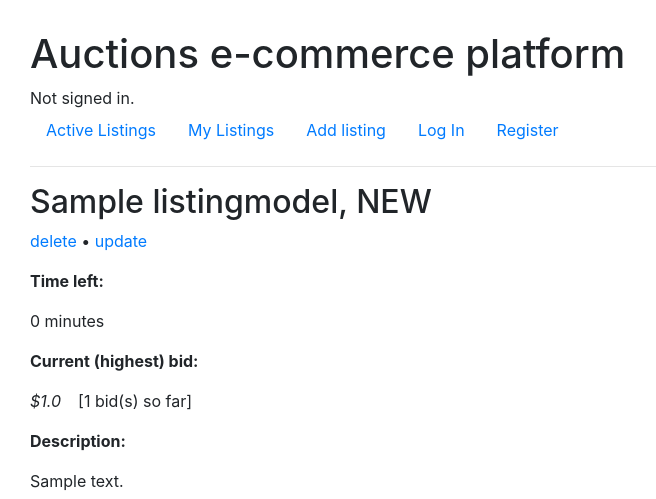
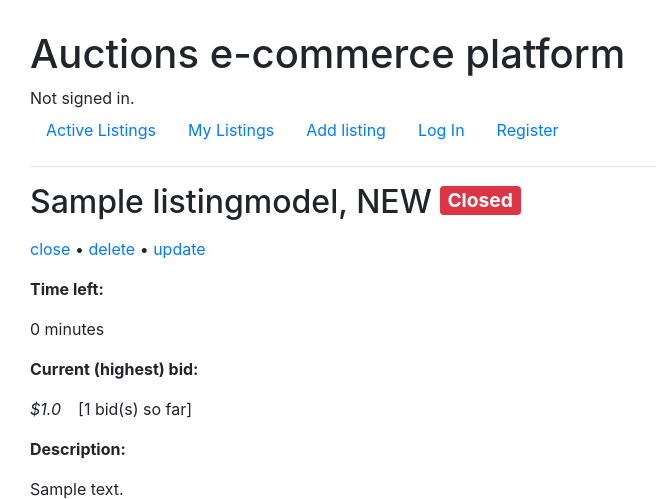
Before and after one commit to Egor4ik325/auction-commerce, a Django app: page /listings/1 in a window 1280 px wide. Shown: the top 499 px of the page, without its empty margins (0-656 px from the left). Run offline with Django 3.2, Linux system fonts and the light colour scheme; tables that the repository leaves empty hold one stand-in row (values such as "Sample post"); some libraries are stand-ins or nearby versions.

Commit message:
Implement close listing functionality

```diff
--- a/auctions/models.py
+++ b/auctions/models.py
@@ -64,6 +64,10 @@ class ListingModel(models.Model):
         validators=[MinValueValidator(current_datetime())]
     )
 
+    # User-defined listing active status
+    closed = models.BooleanField(
+        _("Listing before endtime closed"), default=False)
+
     def clean(self):
         """Custom model validation. clean() = pass in BaseModel."""
         if self.start_datetime > self.end_datetime:
@@ -79,11 +83,19 @@ class ListingModel(models.Model):
         cur_datetime = current_datetime()
         return cur_datetime > self.start_datetime
 
+    # Listing statuses:
+    # - starts (cur time before start)
+    # - active (cur time between start/end)
+    # - over (cur time after end)
+    # - closed (_active = False)
+
     @property
     def active(self):
         """Return wether listing is still active."""
         cur_datetime = current_datetime()
-        return cur_datetime < self.end_datetime
+        now = self.start_datetime < cur_datetime < self.end_datetime
+        not_closed = not self.closed
+        return now and not_closed
 
     @property
     def current_bid(self):
--- a/auctions/templates/auctions/listings/listing.html
+++ b/auctions/templates/auctions/listings/listing.html
@@ -1,9 +1,16 @@
 {% extends 'auctions/layout.html' %}
 
 {% block body %}
+    {% include 'auctions/messages.html' %}
+
     {# Display item (listing) page #}
-    <h2>{{ listing.title }}, {{ listing.condition }}</h2>
+    <h2 class="d-flex center mb-3">{{ listing.title }}, {{ listing.condition }}
+    {% if not listing.active %}
+        <small><span class="badge badge-danger ml-2">Closed</span></small>
+    {% endif %}
+    </h2>
     <p>
+    <a href="{% url 'close_listing' listing.listing_id %}">close</a> •
     <a href="{% url 'delete_listing' listing.listing_id %}">delete</a> •
     <a href="{% url 'update_listing' listing.listing_id %}">update</a>
     </p>
@@ -11,7 +18,7 @@
     <p>{{ listing.end_datetime|timeuntil }}</p>
 
     <p><strong>Current (highest) bid:</strong></p>
-    <p><em>{{ listing.bid }}</em> &ensp; [{{ listing.bid_count }} bid(s) so far]</p>
+    <p><em>${{ listing.current_bid }}</em> &ensp; [{{ listing.bid_count }} bid(s) so far]</p>
 
     {% if listing.description %}
         <p><strong>Description:</strong></p>
@@ -23,8 +30,6 @@
     <a href="mailto://{{listing.seller.email}}">{{ listing.seller.email }}</a>, <a href="tel://{{listing.sellar.phone}}">{{ listing.seller.phone }}</a></p>
 
     <p><strong>Place your bid:</strong></p>
-    {% include 'auctions/messages.html' %}
-
     <form action="{% url 'bid' listing.listing_id %}" method="POST">
         {% csrf_token %}
         {{ bid_form.bid }}
--- a/auctions/templates/auctions/listings/listings.html
+++ b/auctions/templates/auctions/listings/listings.html
@@ -11,7 +11,7 @@
         {% if listing.active %}
             <span class="badge badge-primary ml-2">Active</span>
         {% else %}
-            <span class="badge badge-secondary ml-2">Over</span>
+            <span class="badge badge-secondary ml-2">Not active</span>
         {% endif %}
         </h4>
         <p>Price: <em>${{ listing.starting_price }}</em></p>
--- a/auctions/urls.py
+++ b/auctions/urls.py
@@ -16,6 +16,8 @@ urlpatterns = [
          views.delete_listing, name="delete_listing"),
     path("listings/update/<int:listing_id>/",
          views.update_listing, name="update_listing"),
+    path("listings/close/<int:listing_id>/",
+         views.close_listing, name="close_listing"),
     path("listings/", views.my_listings, name="my_listings"),
     # Bid
     path('bid/<int:listing_id>', views.bid, name="bid"),
--- a/auctions/views.py
+++ b/auctions/views.py
@@ -2,7 +2,7 @@ from django.contrib.auth import get_user_model, authenticate, login, logout
 from django.contrib.auth.decorators import login_required
 from django.db import IntegrityError
 from django.http import HttpResponse, HttpResponseRedirect, Http404
-from django.shortcuts import render, redirect
+from django.shortcuts import render, redirect, get_object_or_404
 from django.urls import reverse
 from django.contrib import messages
 from django.core.exceptions import ValidationError
@@ -23,7 +23,8 @@ def index(request):
     for user in users:
         cur_datetime = current_datetime()
         # Query all active listings (instance.RelatedManager.QuerySet)
-        listings.extend(user.listings.filter(end_datetime__gt=cur_datetime))
+        listings.extend(user.listings.filter(
+            end_datetime__gt=cur_datetime, start_datetime__lt=cur_datetime, closed=False))
 
     context = {'listings': listings}
     return render(request, "auctions/index.html", context)
@@ -148,14 +149,13 @@ def add_listing(request):
 def owner_required(func):
     """Check weather user is the owner of requesting listing."""
     def inner(request, listing_id):
-        l = ListingModel.objects.get(pk=listing_id)
-        if l.exists():
-            if l.seller == request.user:
-                return func(request, listing_id)
-        raise Http404()
+        l = get_object_or_404(ListingModel, pk=listing_id)
+        if l.seller == request.user:
+            return func(request, listing_id)
     return inner
 
 
+@login_required
 @owner_required
 def delete_listing(request, listing_id):
     """Delete listing with id=listing_id."""
@@ -163,6 +163,7 @@ def delete_listing(request, listing_id):
     return redirect(reverse('index'))
 
 
+@login_required
 @owner_required
 def update_listing(request, listing_id):
     """Return form to edit created listing."""
@@ -191,6 +192,28 @@ def update_listing(request, listing_id):
 
 
 @login_required
+@owner_required
+def close_listing(request, listing_id):
+    """
+    Close currently active listing (switch closed flag).
+
+    Validate:
+    1. user is loged-in and owner
+    2. listing exists
+    3. listing is not closed
+    """
+    # Request validation
+    l = get_object_or_404(ListingModel, pk=listing_id)
+    if not l.active:
+        messages.info(request, "Listing is already closed")
+    else:
+        l.closed = True
+        l.save()
+        messages.info(request, "Closed the listing")
+    return redirect(reverse(listing, args=[listing_id]))
+
+
+@login_required
 def my_listings(request):
     """Return listings of the requesting user."""
     # Get user listings
@@ -205,8 +228,10 @@ def bid(request, listing_id):
     """
     User request to bid on listing (login is required).
 
-    Validate bid and updates the listing model.
-    Save bid to database.
+    Validate:
+    1. Validate user (loged in, not owner)  - Http404
+    2. Validate listing existence           - Http404
+    3. Validate listing activity            - error message
     """
     # Bidding functionality
     if request.method == 'POST':
@@ -214,6 +239,10 @@ def bid(request, listing_id):
         # Check weather this listing really exists
         if l is None:
             raise Http404()
+
+        if not l.active:
+            messages.error(request, "Listing is not active to bid.")
+            return redirect(reverse('listing', args=[listing_id]))
 
         # None instead of empty QueryDict()
         bid_form = BidForm(data=request.POST or None)
@@ -239,6 +268,7 @@ def bid(request, listing_id):
                 messages.error(request, e.messages[0])
             else:
                 bid.save()
+                messages.info(request, f"Bid {bid}")
 
             # redirect to ./listings/<listing_id>
             return redirect(reverse('listing', args=[listing_id]))
```
